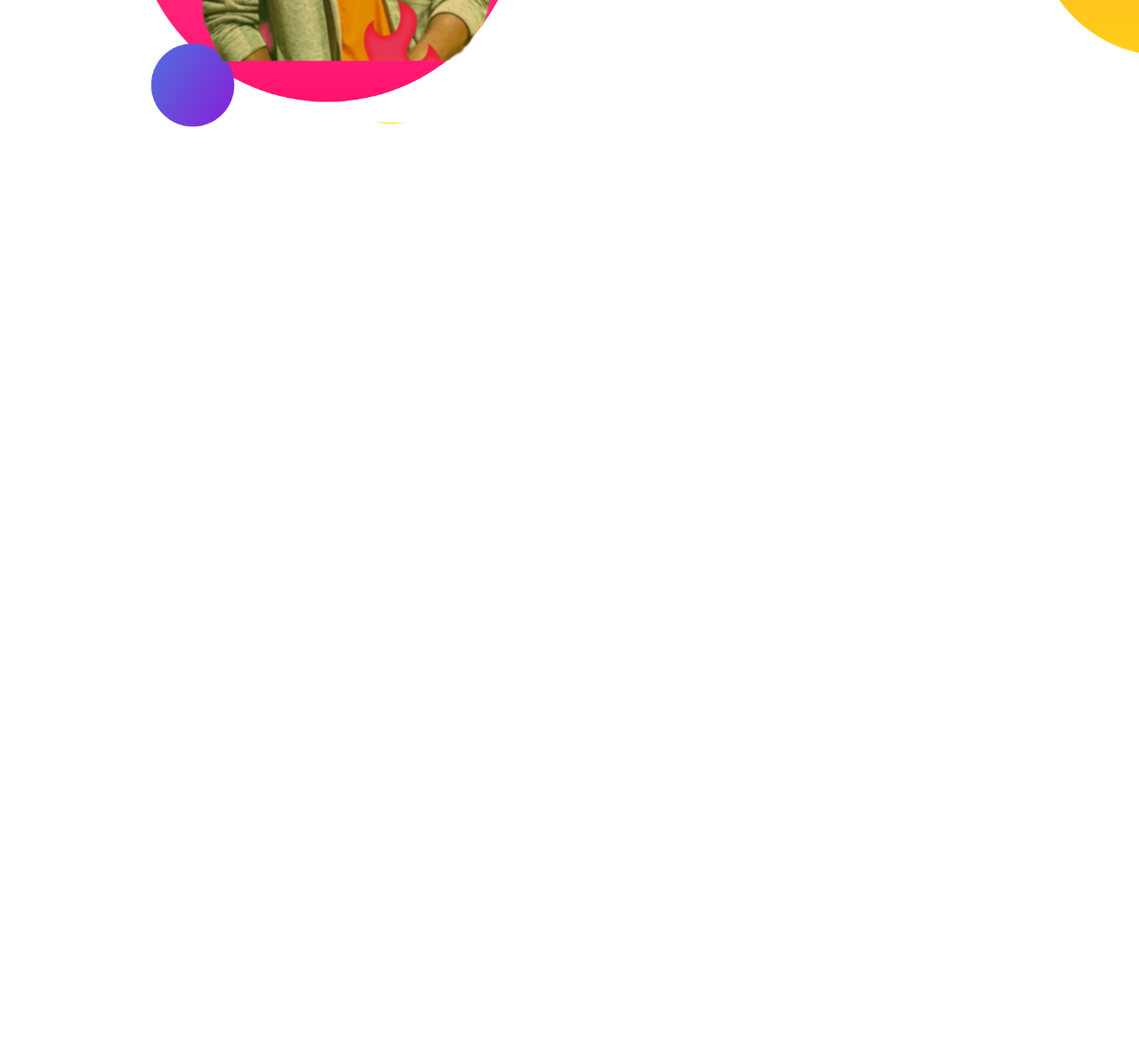
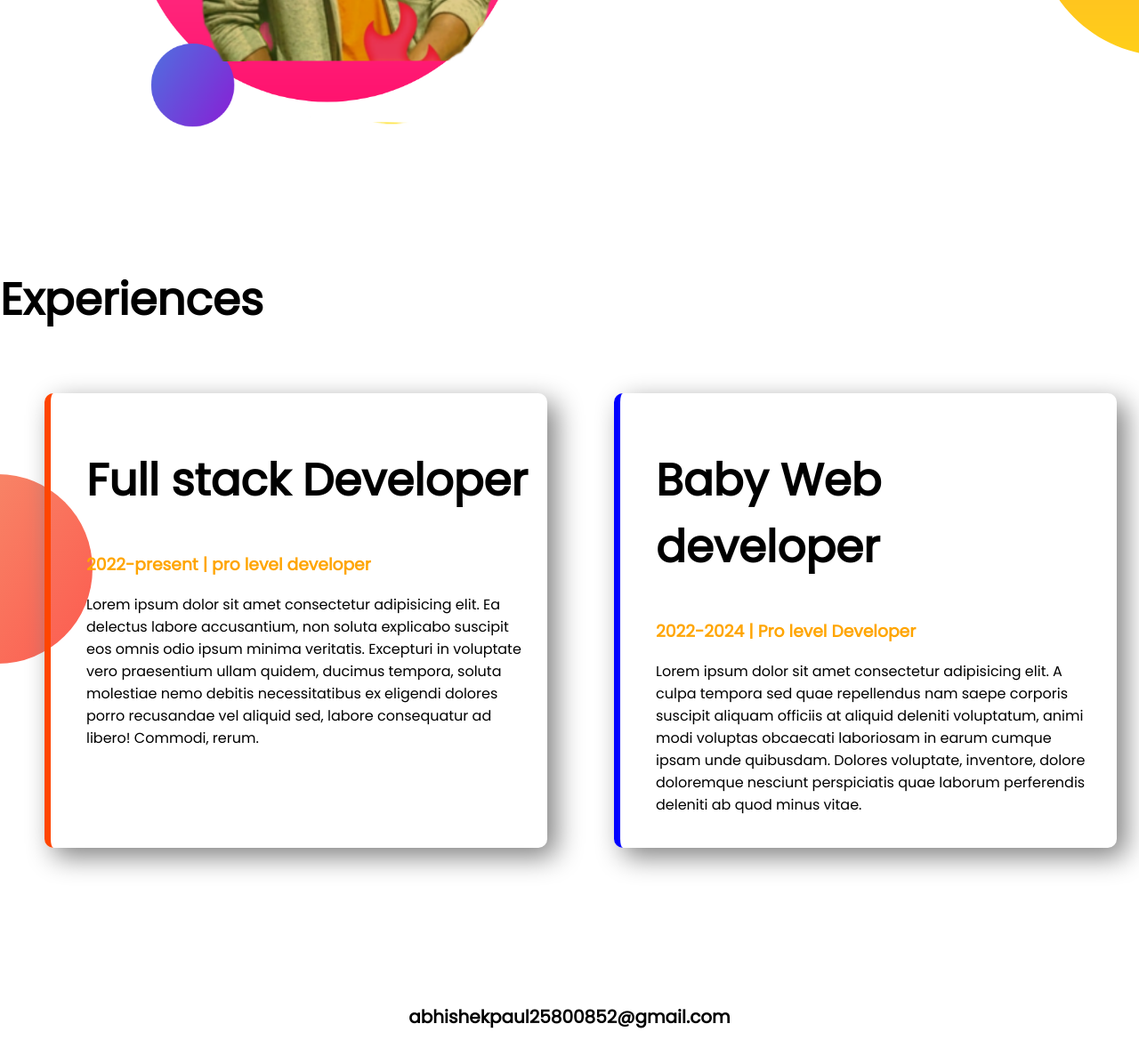
Before and after one commit to Abhishek666666/DEVELOPER-PORTFOLIO, a plain HTML site: page index.html in a window 1280 px wide. Shown: the part 1060-2238 px from the top of the page at 89% size. Before the commit the page ends 1360 px from the top, so only its background shows below. Drawn offline with Linux system fonts and the light colour scheme.

Commit message:
project finished

```diff
--- a/index.html
+++ b/index.html
@@ -12,7 +12,7 @@
 </head>
 
 <body>
-    <section class="top-banner">
+    <section class="top-banner flexible">
         <div class="half-width">
             <h1>WELCOME TO</h1>
             <h1><span class="My-Name">Abhishek paul </span> World !</h1>
@@ -27,14 +27,14 @@
             <img src="images/my-bg.png" alt="">
         </div>
     </section>
-    <section class="Dream-big">
+    <section class="Dream-big flexible">
         <div class="half-width">
             <img src="images/my-bg2.png" alt="">
         </div>
         <div class="half-width">
             <h2>Dream Big</h2>
             <h3>
-                Become a web develooper
+                Become a web developer
             </h3>
             <p>I already learned html,css.I can build any simple website.i can even teach my parents how to make a
                 simple website.My goal is to build 3 website and learn advance topics.</p>
@@ -42,9 +42,37 @@
         </div>
 
     </section>
+    <section class="Experince experience">
+        <h1>Experiences</h1>
+        <div class="flexible">
+            <div id="stack" class="experience-item">
+                <h1>Full stack Developer</h1>
+                <h3 class="My-Name">2022-present | pro level developer</h3>
+                <p>Lorem ipsum dolor sit amet consectetur adipisicing elit. Ea delectus labore accusantium, non soluta
+                    explicabo suscipit eos omnis odio ipsum minima veritatis. Excepturi in voluptate vero praesentium
+                    ullam
+                    quidem, ducimus tempora, soluta molestiae nemo debitis necessitatibus ex eligendi dolores porro
+                    recusandae vel aliquid sed, labore consequatur ad libero! Commodi, rerum.</p>
+            </div>
+            <div id="web" class=" experience-item">
+                <h1>Baby Web developer</h1>
+                <h3 class="My-Name">2022-2024 | Pro level Developer</h3>
+                <p>Lorem ipsum dolor sit amet consectetur adipisicing elit. A culpa tempora sed quae repellendus nam
+                    saepe
+                    corporis suscipit aliquam officiis at aliquid deleniti voluptatum, animi modi voluptas obcaecati
+                    laboriosam in earum cumque ipsam unde quibusdam. Dolores voluptate, inventore, dolore doloremque
+                    nesciunt perspiciatis quae laborum perferendis deleniti ab quod minus vitae.</p>
+            </div>
+        </div>
+    </section>
+
 
 
 
 </body>
 
+<footer>
+    <p>abhishekpaul25800852@gmail.com</p>
+</footer>
+
 </html>
--- a/style.css
+++ b/style.css
@@ -20,7 +20,7 @@ h1 {
     width: 90%;
 }
 
-section {
+.flexible {
     display: flex;
     margin-bottom: 150px;
 
@@ -45,3 +45,37 @@ section {
     background-repeat: no-repeat;
     background-position: right;
 }
+
+.experience-item {
+    box-shadow: 10px 10px 30px grey;
+    width: 50%;
+    margin: 25px 25px;
+    padding: 20px;
+    padding-left: 40px;
+    border-radius: 10px;
+    margin-left: 50px;
+
+
+}
+
+.experience {
+    background-image: url(images/exp-bg.png);
+    background-repeat: no-repeat;
+    background-position: left;
+
+}
+
+#stack {
+    border-left: 7px solid orangered;
+
+}
+
+#web {
+    border-left: 7px solid blue;
+}
+
+footer p {
+    font-size: 20px;
+    font-weight: bold;
+    text-align: center;
+}
```
Also changed, not shown: images/exp-bg.png (added).
